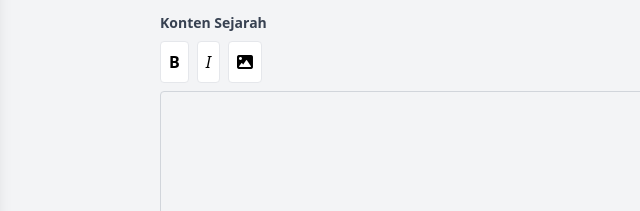
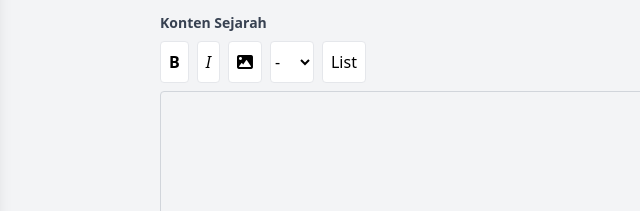
Before and after one commit to laila432/PUI-GEMAR, a plain HTML site: page Admin/profiladmin/editstukturoradmin.html in a window 1280 px wide. Shown: the part 322-533 px from the top of the page, 0-640 px from the left. Drawn offline with nearby package versions, Linux system fonts and the light colour scheme.

Commit message:
Update editstukturoradmin.html

```diff
--- a/Admin/profiladmin/editstukturoradmin.html
+++ b/Admin/profiladmin/editstukturoradmin.html
@@ -219,6 +219,9 @@
                   <!-- Toolbar for Editor -->
 
                   <div class="editor-toolbar mb-2 flex space-x-2">
+                    <!-- Heading Size -->
+                    <!-- Heading Size -->
+
                     <button
                       type="button"
                       id="boldBtn"
@@ -252,6 +255,27 @@
                         onchange="handleImageUpload(event)"
                       />
                     </button>
+                    <select
+                      id="headingSize"
+                      class="border rounded bg-white hover:bg-gray-200"
+                      title="Ukuran Heading"
+                    >
+                      <option value="">-</option>
+                      <option value="h1" class="font-bold">H1</option>
+                      <option value="h2" class="font-bold">H2</option>
+                      <option value="h3" class="font-bold">H3</option>
+                      <option value="h4" class="font-bold">H4</option>
+                    </select>
+
+                    <button
+                      type="button"
+                      id="listBtn"
+                      class="p-2 border rounded bg-white hover:bg-gray-200"
+                      title="Tambahkan List"
+                      onclick="toggleList()"
+                    >
+                      List
+                    </button>
                   </div>
                   <!-- Content Area -->
                   <div
```
